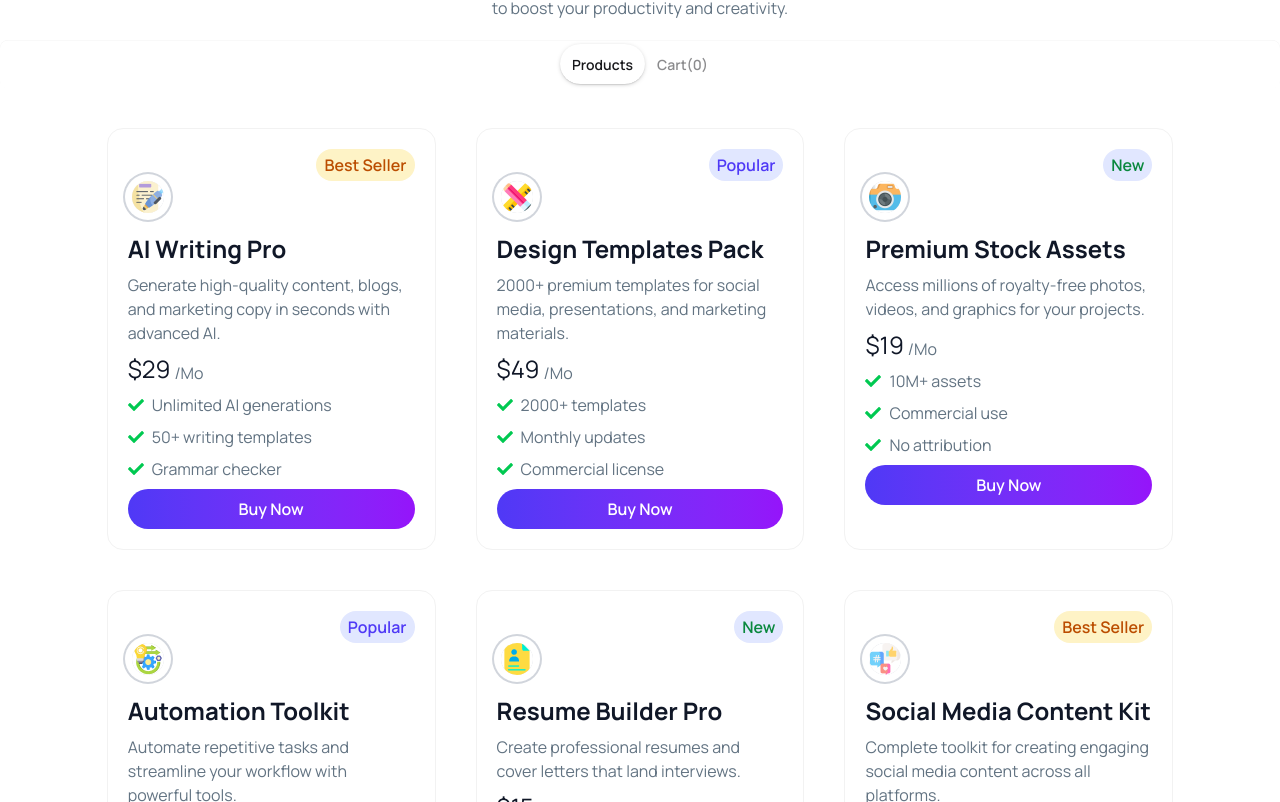
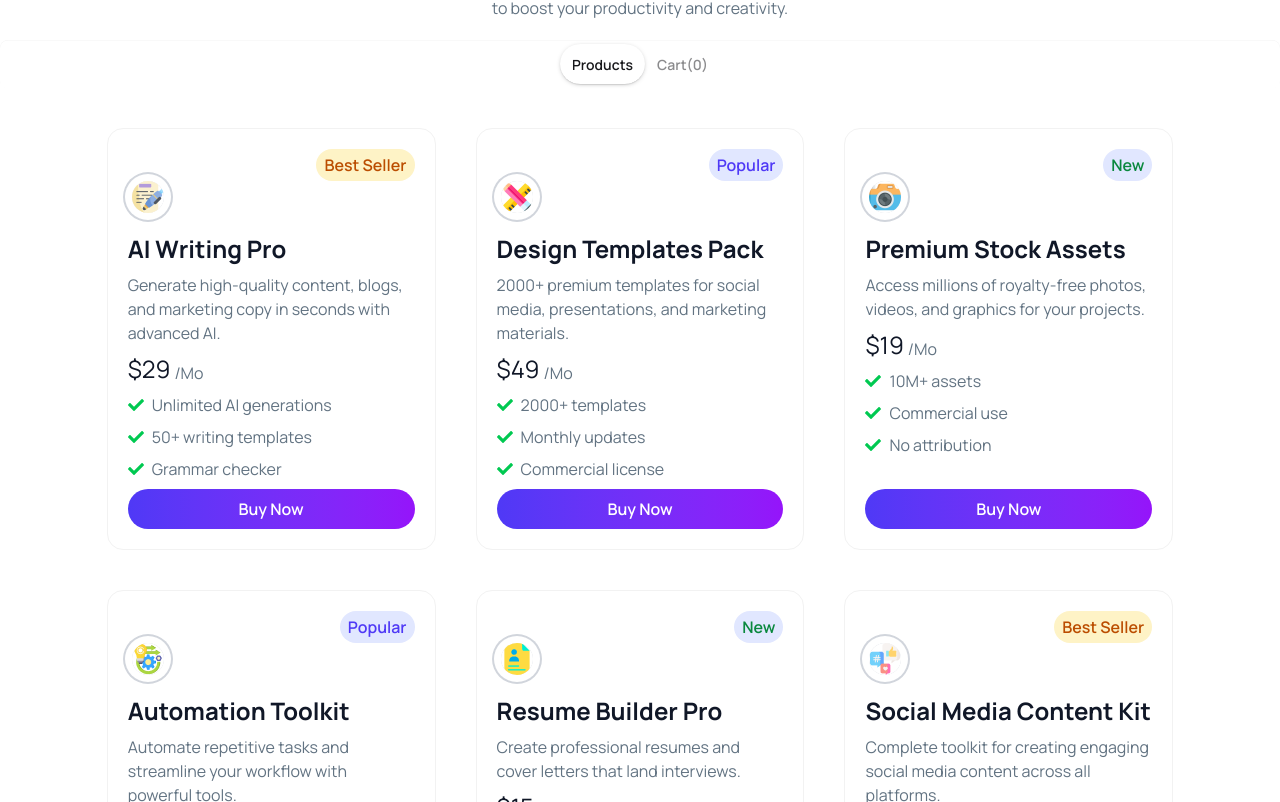
Before and after one commit to alfaazahmed7/Assignment-06, a React (Vite) app: page / in a window 1280 px wide. Shown: the part 998-1800 px from the top of the page. Built offline with nearby package versions, Linux system fonts and the light colour scheme.

Commit message:
position product button at bottom of card

```diff
--- a/src/components/Tools/Product/ProductCart.jsx
+++ b/src/components/Tools/Product/ProductCart.jsx
@@ -13,7 +13,7 @@ const ProductCart = ({ product, carts, setCarts }) => {
 
     const [click, setClick] = useState(false);
     const handleSubscription = () => {
-        setClick(true)
+        setClick(true);
 
         const isFound = carts.find((i) => i.id === product.id);
         if (isFound) {
@@ -24,7 +24,7 @@ const ProductCart = ({ product, carts, setCarts }) => {
     }
 
     return (
-        <div className='border border-[#F2F2F2] rounded-2xl p-5'>
+        <div className='border border-[#F2F2F2] rounded-2xl p-5 flex flex-col'>
             <div className='flex justify-end'>
                 <span className={`px-2 py-1 rounded-full ${variants[product.badge] || ""}`}>{product.badge}</span>
             </div>
@@ -49,7 +49,7 @@ const ProductCart = ({ product, carts, setCarts }) => {
                     </div>
                 )}
             </div>
-            <div>
+            <div className='mt-auto'>
                 <button
                     onClick={handleSubscription}
                     className='font-semibold bg-linear-to-l from-[#9514FA] to-[#4F39F6] py-2 px-3 rounded-full text-white cursor-pointer hover:bg-linear-to-l hover:from-[#ff0054] hover:to-[#ff5400] hover:text-gray-200 w-full'>{click ? "Subscribed" : "Buy Now"}</button>
```
